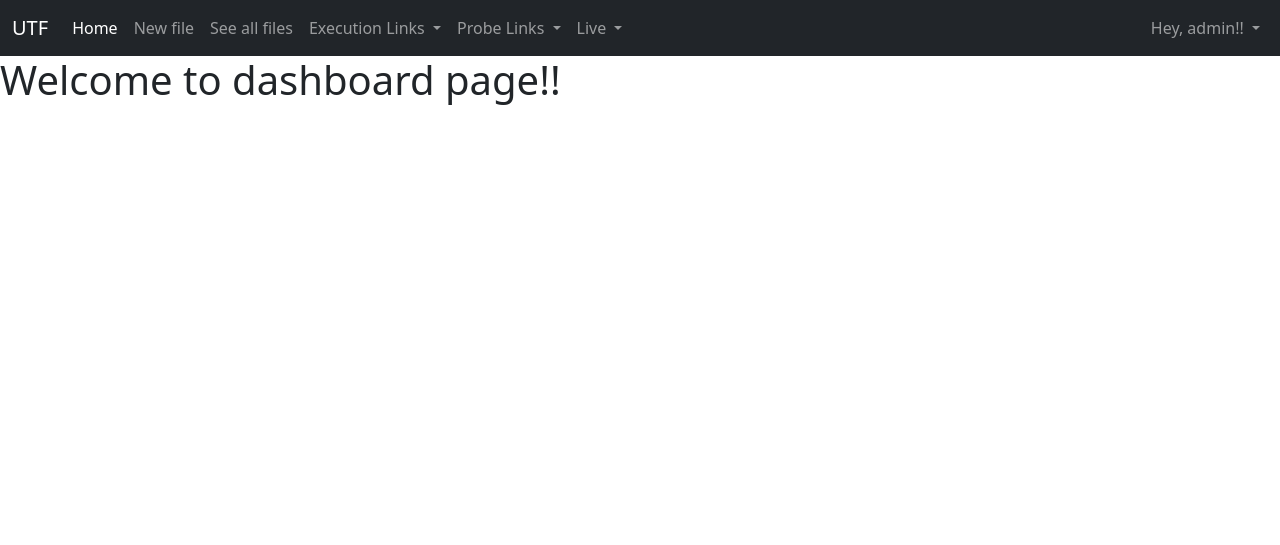
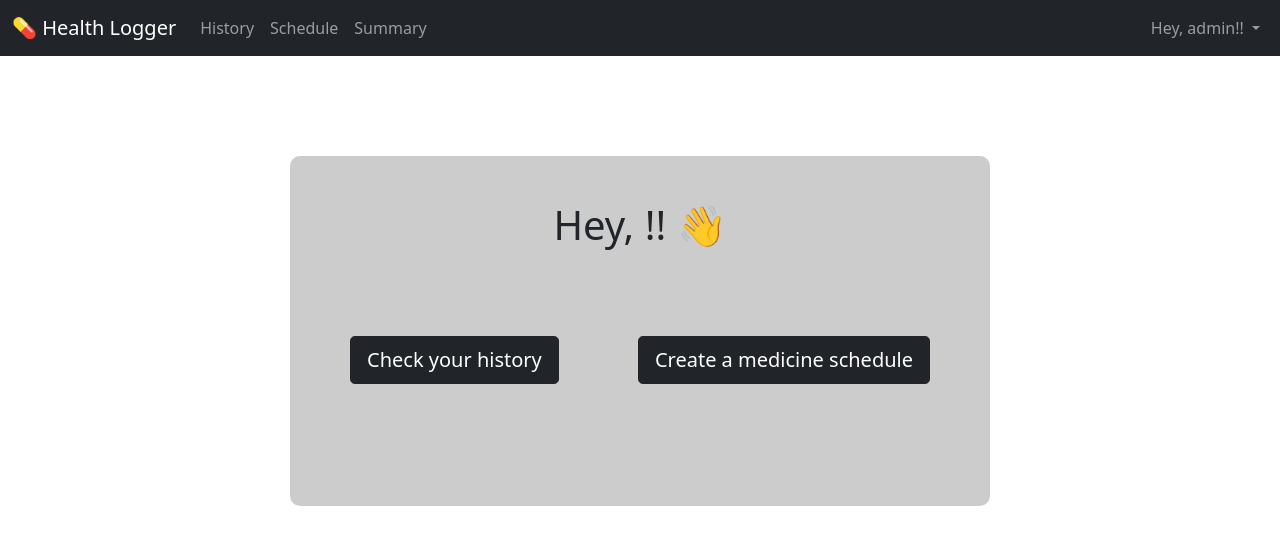
Before and after one commit to Mihir2527/HackHarvard2021, a Django app: page /dashboard/ in a window 1280 px wide. Shown: the top 545 px of the page. Run offline with Django 3.2, Linux system fonts and the light colour scheme; a user stored in the database is signed in; data comes from the database, SQL or seed files in the repository; both versions use the stored data as it was after the commit.

Commit message:
Dashboard UI added

```diff
--- a/Basic/templates/Basic/nav.html
+++ b/Basic/templates/Basic/nav.html
@@ -8,6 +8,7 @@
   <!-- Bootstrap CSS -->
   <link href="https://cdn.jsdelivr.net/npm/bootstrap@5.1.0/dist/css/bootstrap.min.css" rel="stylesheet"
     integrity="sha384-KyZXEAg3QhqLMpG8r+8fhAXLRk2vvoC2f3B09zVXn8CA5QIVfZOJ3BCsw2P0p/We" crossorigin="anonymous">
+  <link rel="stylesheet" href="{% block cssfile %}{% endblock cssfile %}">
   <title>{% block title %}{% endblock title %}</title>
   <script src="https://ajax.googleapis.com/ajax/libs/jquery/3.5.1/jquery.min.js"></script>
 </head>
@@ -15,7 +16,7 @@
 <body>
   <nav class="navbar navbar-expand-lg navbar-dark bg-dark">
     <div class="container-fluid">
-      <a class="navbar-brand" href="/">UTF</a>
+      <a class="navbar-brand" href="/dashboard">💊 Health Logger </a>
       <button class="navbar-toggler" type="button" data-bs-toggle="collapse" data-bs-target="#navbarSupportedContent"
         aria-controls="navbarSupportedContent" aria-expanded="false" aria-label="Toggle navigation">
         <span class="navbar-toggler-icon"></span>
@@ -23,44 +24,14 @@
       <div class="collapse navbar-collapse" id="navbarSupportedContent">
         <ul class="navbar-nav ml-auto mb-2 mb-lg-0">
           <li class="nav-item">
-            <a class="nav-link active" aria-current="page" href="/main">Home</a>
+            <a class="nav-link" href="/history">History</a>
           </li>
           <li class="nav-item">
-            <a class="nav-link" href="/newfile">New file</a>
+            <a class="nav-link" href="/schedule">Schedule</a>
           </li>
           <li class="nav-item">
-            <a class="nav-link" href="/allfiles">See all files</a>
+            <a class="nav-link" href="/summary">Summary</a>
           </li>
-          <li class="nav-item dropdown">
-          <a class="nav-link dropdown-toggle" href="#" id="navbarDropdown" role="button" data-bs-toggle="dropdown" aria-expanded="false">
-            Execution Links
-          </a>
-          <ul class="dropdown-menu" aria-labelledby="navbarDropdown">
-            <li><a class="dropdown-item" href="#">IVP</a></li>
-            <li><a class="dropdown-item" href="/execute/RLC">RLC</a></li>
-            <li><a class="dropdown-item" href="/execute/Audio">Audio</a></li>
-          </ul>
-        </li>
-        <li class="nav-item dropdown">
-          <a class="nav-link dropdown-toggle" href="#" id="navbarDropdown" role="button" data-bs-toggle="dropdown" aria-expanded="false">
-            Probe Links
-          </a>
-          <ul class="dropdown-menu" aria-labelledby="navbarDropdown">
-            <li><a class="dropdown-item" href="#">IVP</a></li>
-            <li><a class="dropdown-item" href="#">RLC</a></li>
-            <li><a class="dropdown-item" href="#">Audio</a></li>
-          </ul>
-        </li>
-        <li class="nav-item dropdown">
-          <a class="nav-link dropdown-toggle" href="#" id="navbarDropdown" role="button" data-bs-toggle="dropdown" aria-expanded="false">
-            Live
-          </a>
-          <ul class="dropdown-menu" aria-labelledby="navbarDropdown">
-            <li><a class="dropdown-item" href="#">IVP</a></li>
-            <li><a class="dropdown-item" href="#">RLC</a></li>
-            <li><a class="dropdown-item" href="#">Audio</a></li>
-          </ul>
-        </li>
         </ul>
         <ul class="navbar-nav ms-auto">
           <li class="nav-item dropdown">
--- /dev/null
+++ b/Dashboard/static/Dashboard/index.css
@@ -0,0 +1,26 @@
+.container{
+    position: relative;
+    width: 700px;
+    height: 350px;
+    margin: 100px auto;
+    background-color: rgba(0,0,0,0.2);
+    padding: 25px;
+    border-radius: 10px;
+}
+
+h1{
+    text-align: center;
+    margin-top: 20px;
+}
+
+#histbtn{
+    position: absolute;
+    top: 180px;
+    left: 60px;
+}
+
+#schedbtn{
+    position: absolute;
+    top: 180px;
+    right: 60px;
+}
--- a/Dashboard/templates/Dashboard/index.html
+++ b/Dashboard/templates/Dashboard/index.html
@@ -1,15 +1,19 @@
 {% extends 'Basic/nav.html' %}
-<!DOCTYPE html>
-<html lang="en">
-<head>
-    <meta charset="UTF-8">
-    <meta http-equiv="X-UA-Compatible" content="IE=edge">
-    <meta name="viewport" content="width=device-width, initial-scale=1.0">
-    <title>Dashboard</title>
-</head>
+
+{% block title %}Dashboard{% endblock title %}
+
+{% load static%}
+
+{% block cssfile %}{% static 'Dashboard/index.css' %}{% endblock cssfile %}
+
 {% block body %}
-<body>
-    <h1>Welcome to dashboard page!!</h1>
-</body>
-</html>
+<div class="container">
+    <h1 style="text-align: center;">Hey, {{name}}!! 👋</h1>
+    <div id="buttongrp">
+        <div style="flex-direction: row;">
+            <a id="histbtn" href="/history" class="btn btn-dark btn-lg" >Check your history</a>
+            <a id="schedbtn" href="/schedule" class="btn btn-dark btn-lg" >Create a medicine schedule</a>
+        </div>
+    </div>
+</div>
 {% endblock body %}
--- a/Dashboard/views.py
+++ b/Dashboard/views.py
@@ -1,3 +1,4 @@
+from django.contrib.auth.models import User
 from django.http.response import HttpResponse
 from django.shortcuts import redirect, render
 
@@ -6,4 +7,10 @@ def getDashboardHomePage(request):
     if request.user.is_anonymous:
         return redirect("/login")
 
-    return render(request,"Dashboard/index.html")
+    user=User.objects.get(username=request.user)
+
+    context={
+        'name':user.first_name,
+    }
+
+    return render(request,"Dashboard/index.html",context)
```
Also changed, not shown: db.sqlite3.
